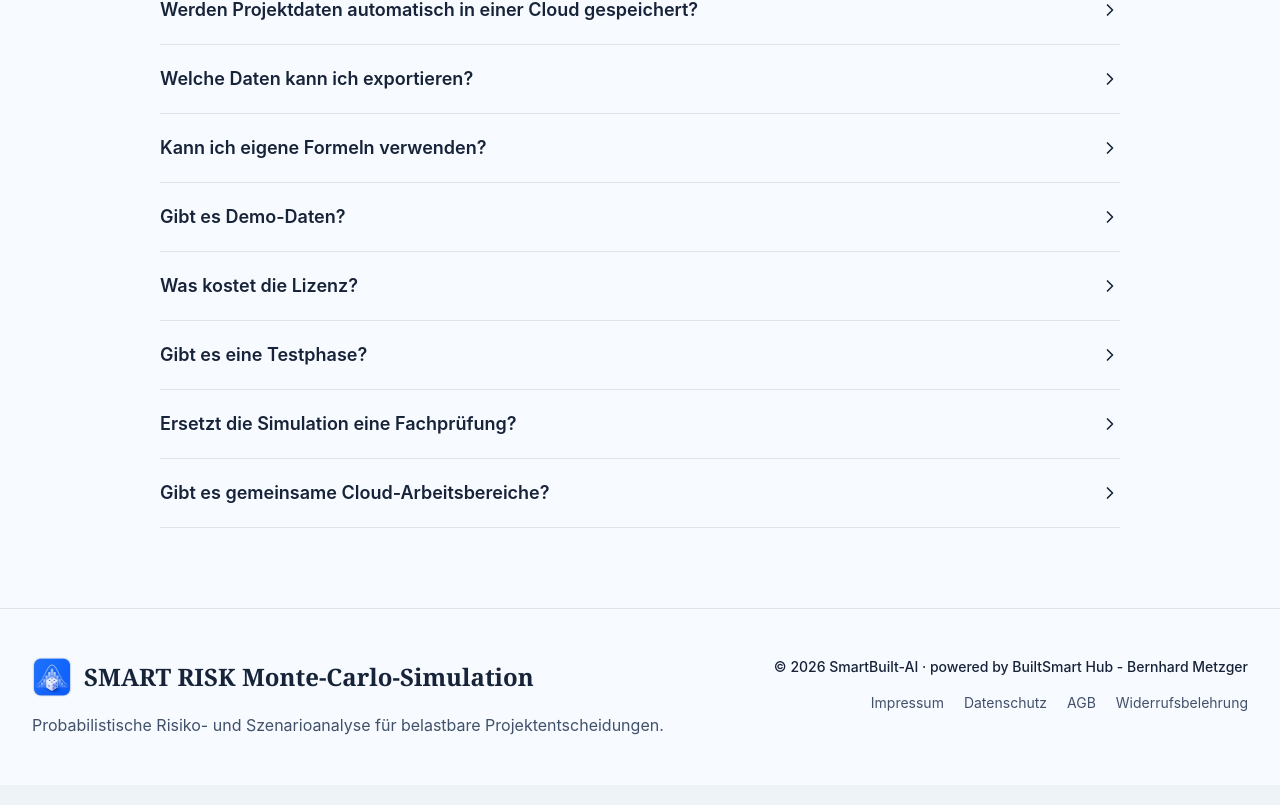
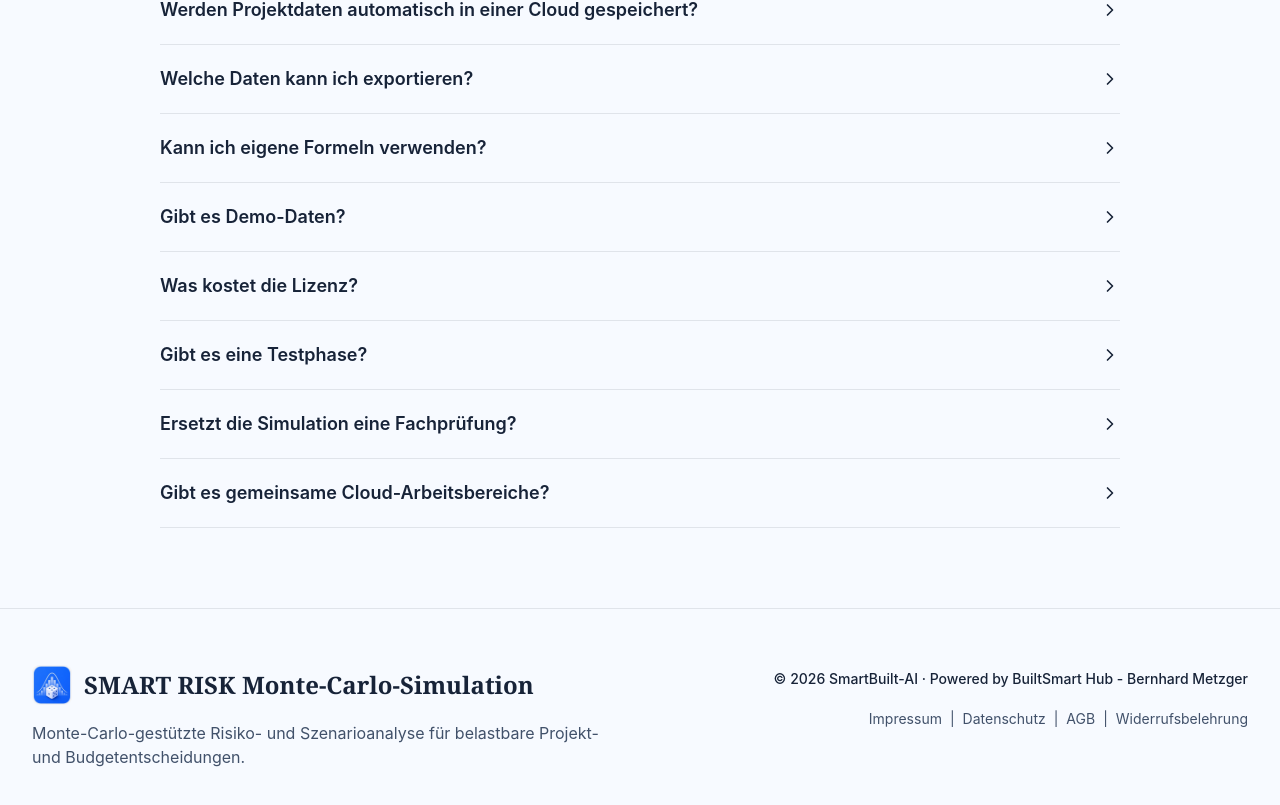
Before and after one commit to BM1964-25/SMART-RISK-Monte-Carlo-Simulation-Landingpage, a React (Vite) app: page / in a window 1280 px wide. Shown: the part 7026-7831 px from the top of the page. Built offline with nearby package versions, Linux system fonts and the light colour scheme.

Commit message:
Standardize landing page footer

```diff
--- a/src/App.tsx
+++ b/src/App.tsx
@@ -691,9 +691,9 @@ function App() {
         </div>
       </section>
 
-      <footer className="border-t border-ink/10 bg-ivory">
-        <div className="mx-auto flex max-w-7xl flex-col gap-8 px-5 py-12 text-center sm:px-8 lg:flex-row lg:items-start lg:justify-between lg:text-left">
-          <div className="mx-auto flex max-w-none flex-col items-center gap-4 lg:mx-0 lg:items-start">
+      <footer className="w-full border-t border-ink/10 bg-ivory">
+        <div className="mx-auto flex max-w-7xl flex-col gap-8 px-5 py-14 text-center sm:px-8 lg:flex-row lg:items-start lg:justify-between lg:text-left">
+          <div className="mx-auto flex max-w-2xl flex-col items-center gap-4 lg:mx-0 lg:items-start">
             <div className="flex items-center gap-3">
               <img
                 src={appIcon}
@@ -704,21 +704,24 @@ function App() {
                 {appName}
               </span>
             </div>
-            <p className="whitespace-nowrap text-sm leading-7 text-graphite sm:text-base">
-              Probabilistische Risiko- und Szenarioanalyse für belastbare Projektentscheidungen.
+            <p className="max-w-xl text-sm leading-7 text-graphite sm:text-base">
+              Monte-Carlo-gestützte Risiko- und Szenarioanalyse für belastbare
+              Projekt- und Budgetentscheidungen.
             </p>
           </div>
-          <div className="text-sm text-graphite">
+          <div className="text-sm leading-7 text-graphite lg:text-right">
             <p className="font-medium text-ink">
-              © 2026 SmartBuilt-AI · powered by BuiltSmart Hub - Bernhard
-              Metzger
+              © 2026 SmartBuilt-AI · Powered by BuiltSmart Hub - Bernhard Metzger
             </p>
-            <div className="mt-4 flex flex-wrap justify-center gap-x-5 gap-y-2 lg:justify-end">
+            <div className="mt-3 flex flex-wrap justify-center gap-x-2 gap-y-1 lg:justify-end">
               <a href="https://www.built-smart-hub.com/impressum">Impressum</a>
+              <span aria-hidden="true">|</span>
               <a href="https://www.built-smart-hub.com/datenschutz">
                 Datenschutz
               </a>
+              <span aria-hidden="true">|</span>
               <a href="https://www.built-smart-hub.com/agb">AGB</a>
+              <span aria-hidden="true">|</span>
               <a href="https://www.built-smart-hub.com/widerrufsbelehrung">
                 Widerrufsbelehrung
               </a>
```
